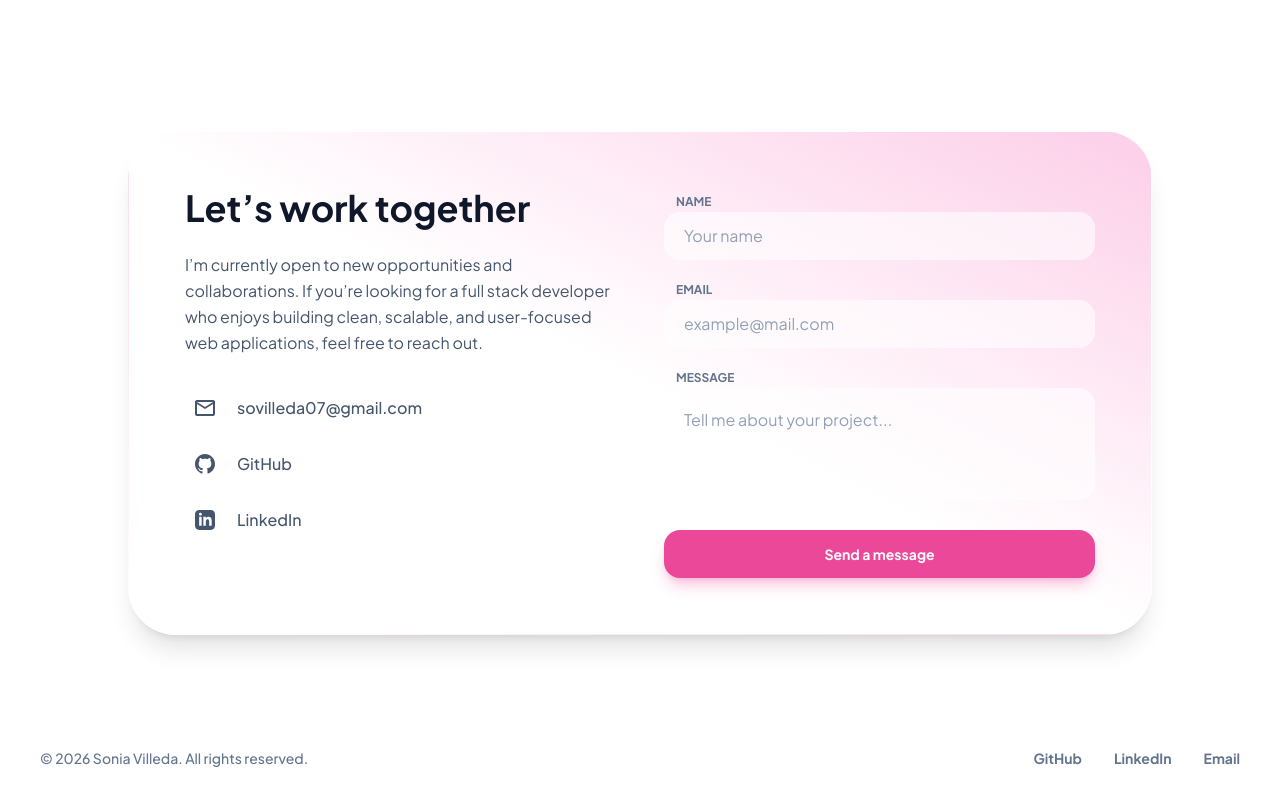
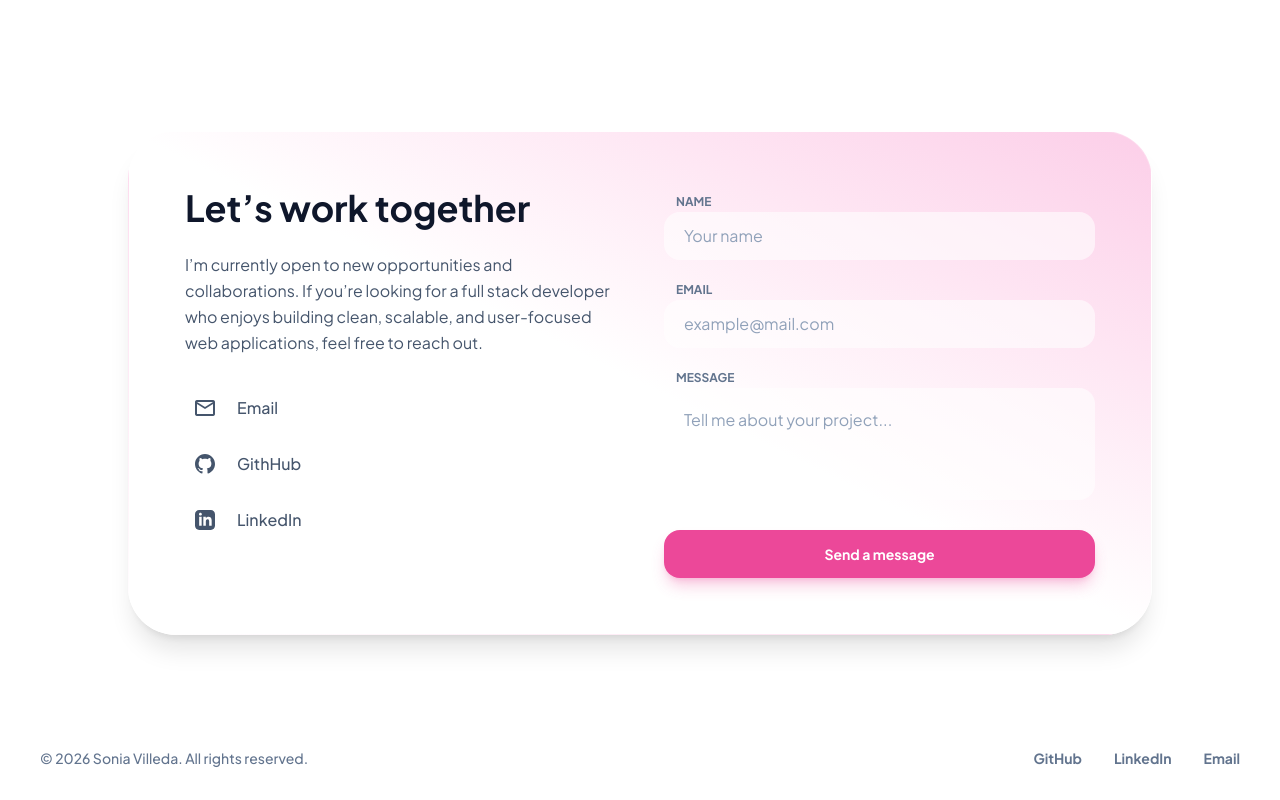
Before and after one commit to sovilleda07/portfolio, a React (Vite) app: page / in a window 1280 px wide. Shown: the part 3607-4407 px from the top of the page. Built offline with nearby package versions, Linux system fonts and the light colour scheme.

Commit message:
Improvement in the Contact component

```diff
--- a/src/components/sections/Contact/Contact.tsx
+++ b/src/components/sections/Contact/Contact.tsx
@@ -2,6 +2,8 @@ import { Section } from '../../ui/Section';
 import { Container } from '../../ui/Container';
 import { Button } from '../../ui/Button';
 import { ContactItem } from './ContactItem';
+import { contactLinks } from '../../../data/contact';
+import { contactIcons } from '../../ui/ContactIcons';
 import { FormField } from '../../ui/FormField';
 
 export function Contact() {
@@ -24,37 +26,15 @@ export function Contact() {
                 </p>
 
                 <div className="space-y-4">
-                  <ContactItem
-                    href="mailto:sovilleda07@gmail.com"
-                    label="sovilleda07@gmail.com"
-                    icon={
-                      <span className="material-symbols-outlined text-sm">
-                        mail
-                      </span>
-                    }
-                  />
-
-                  <ContactItem
-                    href="https://github.com/sovilleda07"
-                    label="GitHub"
-                    external={true}
-                    icon={
-                      <svg className="h-5 w-5 fill-current" viewBox="0 0 24 24">
-                        <path d="M12 0c-6.626 0-12 5.373-12 12 0 5.302 3.438 9.8 8.207 11.387.599.111.793-.261.793-.577v-2.234c-3.338.726-4.033-1.416-4.033-1.416-.546-1.387-1.333-1.756-1.333-1.756-1.089-.745.083-.729.083-.729 1.205.084 1.839 1.237 1.839 1.237 1.07 1.834 2.807 1.304 3.492.997.107-.775.418-1.305.762-1.604-2.665-.305-5.467-1.334-5.467-5.931 0-1.311.469-2.381 1.236-3.221-.124-.303-.535-1.524.117-3.176 0 0 1.008-.322 3.301 1.23.957-.266 1.983-.399 3.003-.404 1.02.005 2.047.138 3.006.404 2.291-1.552 3.297-1.23 3.297-1.23.653 1.653.242 2.874.118 3.176.77.84 1.235 1.911 1.235 3.221 0 4.609-2.807 5.624-5.479 5.921.43.372.823 1.102.823 2.222v3.293c0 .319.192.694.801.576 4.765-1.589 8.199-6.086 8.199-11.386 0-6.627-5.373-12-12-12z" />
-                      </svg>
-                    }
-                  />
-
-                  <ContactItem
-                    href="www.linkedin.com/in/soniavilleda"
-                    label="LinkedIn"
-                    external={true}
-                    icon={
-                      <svg className="h-5 w-5 fill-current" viewBox="0 0 24 24">
-                        <path d="M19 0h-14c-2.761 0-5 2.239-5 5v14c0 2.761 2.239 5 5 5h14c2.762 0 5-2.239 5-5v-14c0-2.761-2.238-5-5-5zm-11 19h-3v-11h3v11zm-1.5-12.268c-.966 0-1.75-.79-1.75-1.764s.784-1.764 1.75-1.764 1.75.79 1.75 1.764-.783 1.764-1.75 1.764zm13.5 12.268h-3v-5.604c0-3.368-4-3.113-4 0v5.604h-3v-11h3v1.765c1.396-2.586 7-2.777 7 2.476v6.759z" />
-                      </svg>
-                    }
-                  />
+                  {contactLinks.map((item) => (
+                    <ContactItem
+                      key={item.id}
+                      href={item.href}
+                      label={item.label}
+                      icon={contactIcons[item.id]}
+                      external={item.external}
+                    />
+                  ))}
                 </div>
               </div>
             </div>
--- a/src/components/sections/Contact/ContactItem.tsx
+++ b/src/components/sections/Contact/ContactItem.tsx
@@ -14,8 +14,10 @@ export function ContactItem({
   return (
     <a
       href={href}
-      target={external ? '_blank' : undefined}
-      rel={external ? 'noopener noreferrer' : undefined}
+      {...(external && {
+        target: '_blank',
+        rel: 'noopener noreferrer',
+      })}
       className="group flex items-center gap-3 text-slate-600 transition-colors hover:text-primary dark:text-slate-300"
     >
       <div className="flex size-10 items-center justify-center rounded-full bg-white/50 transition-colors group-hover:bg-primary group-hover:text-white dark:bg-white/10">
--- /dev/null
+++ b/src/components/ui/ContactIcons.tsx
@@ -0,0 +1,13 @@
+export const contactIcons = {
+  email: <span className="material-symbols-outlined text-sm">mail</span>,
+  github: (
+    <svg className="h-5 w-5 fill-current" viewBox="0 0 24 24">
+      <path d="M12 0c-6.626 0-12 5.373-12 12 0 5.302 3.438 9.8 8.207 11.387.599.111.793-.261.793-.577v-2.234c-3.338.726-4.033-1.416-4.033-1.416-.546-1.387-1.333-1.756-1.333-1.756-1.089-.745.083-.729.083-.729 1.205.084 1.839 1.237 1.839 1.237 1.07 1.834 2.807 1.304 3.492.997.107-.775.418-1.305.762-1.604-2.665-.305-5.467-1.334-5.467-5.931 0-1.311.469-2.381 1.236-3.221-.124-.303-.535-1.524.117-3.176 0 0 1.008-.322 3.301 1.23.957-.266 1.983-.399 3.003-.404 1.02.005 2.047.138 3.006.404 2.291-1.552 3.297-1.23 3.297-1.23.653 1.653.242 2.874.118 3.176.77.84 1.235 1.911 1.235 3.221 0 4.609-2.807 5.624-5.479 5.921.43.372.823 1.102.823 2.222v3.293c0 .319.192.694.801.576 4.765-1.589 8.199-6.086 8.199-11.386 0-6.627-5.373-12-12-12z" />
+    </svg>
+  ),
+  linkedin: (
+    <svg className="h-5 w-5 fill-current" viewBox="0 0 24 24">
+      <path d="M19 0h-14c-2.761 0-5 2.239-5 5v14c0 2.761 2.239 5 5 5h14c2.762 0 5-2.239 5-5v-14c0-2.761-2.238-5-5-5zm-11 19h-3v-11h3v11zm-1.5-12.268c-.966 0-1.75-.79-1.75-1.764s.784-1.764 1.75-1.764 1.75.79 1.75 1.764-.783 1.764-1.75 1.764zm13.5 12.268h-3v-5.604c0-3.368-4-3.113-4 0v5.604h-3v-11h3v1.765c1.396-2.586 7-2.777 7 2.476v6.759z" />
+    </svg>
+  ),
+};
--- /dev/null
+++ b/src/data/contact.ts
@@ -0,0 +1,26 @@
+export type ContactLink = {
+  id: 'email' | 'github' | 'linkedin';
+  label: string;
+  href: string;
+  external?: boolean;
+};
+
+export const contactLinks: ContactLink[] = [
+  {
+    id: 'email',
+    label: 'Email',
+    href: 'mailto:sovilleda07@gmail.com',
+  },
+  {
+    id: 'github',
+    label: 'GithHub',
+    href: 'https://github.com/sovilleda07',
+    external: true,
+  },
+  {
+    id: 'linkedin',
+    label: 'LinkedIn',
+    href: 'https://www.linkedin.com/in/soniavilleda',
+    external: true,
+  },
+];
```
